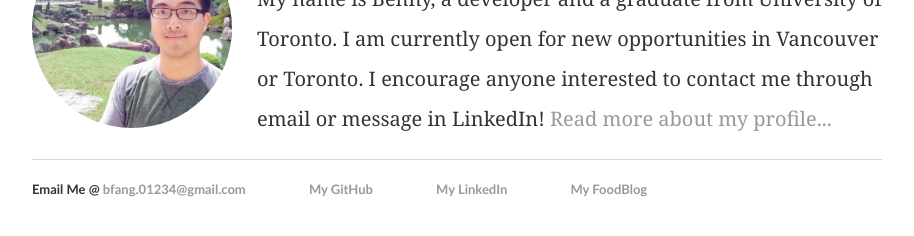
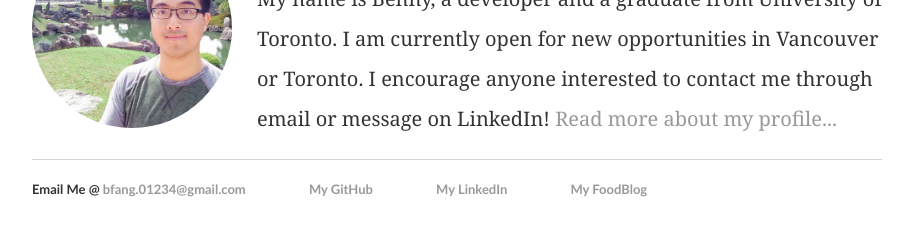
Before and after one commit to bennyfang/bennyfang.github.io, a Jekyll site: the page built from index.html, in a window 1280 px wide. Shown: the part 223-459 px from the top of the page, without its empty margins (173-1087 px from the left). Built offline with Jekyll 4.4.1, drawn with Linux system fonts in a browser that asks for light colours; some of the changed text lies outside the part shown.

```diff
--- a/about/index.html
+++ b/about/index.html
@@ -7,5 +7,6 @@ description: Technologies used to build this site
     <h1>My website is</h1>
         <p>Powered by <a href="http://jekyllrb.com/" title="Jekyll">Jekyll</a></p>
         <p>Hosted on <a href="http://github.com/bennyfang/bennyfang.github.io" title="This site hosted on GitHub">GitHub</a> thanks to <a href="http://pages.github.com/" title="GitHub Pages">GitHub Pages</a></p>
+        <p>Customized by <a href="http://getbootstrap.com/" title="Bootstrap">Bootstrap</a> and <a href="https://www.javascript.com/JavaScript" title="JavaScript">JavaScript</a></p>
         <p>A work in progress</p>
 </div>
--- a/index.html
+++ b/index.html
@@ -8,5 +8,5 @@ description: Benny's homepage
         <img alt="Benny Fang" src="img/Profile.jpg">
     </div>
     <section id="fixedRight"><h1>Welcome to my homepage!</h1></section>
-    <section id="fixedRight"><p>My name is Benny, a developer and a graduate from University of Toronto. I am currently open for new opportunities in Vancouver or Toronto. I encourage anyone interested to contact me through email or message in LinkedIn! <a href="/cv">Read more about my profile...</a></p></section>
+    <section id="fixedRight"><p>My name is Benny, a developer and a graduate from University of Toronto. I am currently open for new opportunities in Vancouver or Toronto. I encourage anyone interested to contact me through email or message on LinkedIn! <a href="/cv">Read more about my profile...</a></p></section>
 </div>
```
